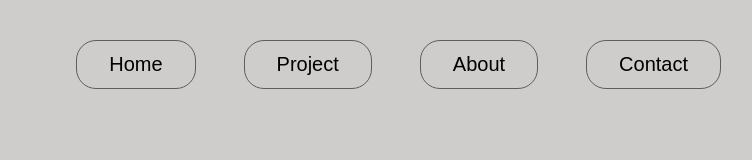
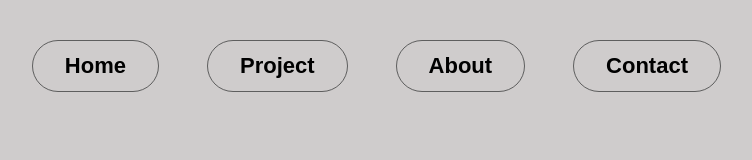
Before and after one commit to Rocky-2003/Portfolio-rockymor, a website: page index.html in a window 1280 px wide. Shown: the whole page, without its empty margins (455-1207 px from the left). Drawn offline with Linux system fonts and the light colour scheme.

Commit message:
menu complete

```diff
--- a/index.html
+++ b/index.html
@@ -12,10 +12,10 @@
       <section class="menu">
         <nav>
           <ul class="menu-list">
-            <li class="menu-item"><a href="#">Home</a></li>
-            <li class="menu-item"><a href="#">Project</a></li>
-            <li class="menu-item"><a href="#">About</a></li>
-            <li class="menu-item"><a href="#">Contact</a></li>
+            <li class="menu-item"> <a href="">Home</a></li>
+            <li class="menu-item"> <a href="">Project</a></li>
+            <li class="menu-item"> <a href="">About</a></li>
+            <li class="menu-item"> <a href="">Contact</a></li>
           </ul>
         </nav>
       </section>
--- a/package.json
+++ b/package.json
@@ -2,9 +2,9 @@
   "name": "p1",
   "version": "1.0.0",
   "description": "",
-  "main": "script.js",
+  "default": "index.html",
   "scripts": {
-    "test": "echo \"Error: no test specified\" && exit 1"
+    "start": "parcel index.html"
   },
   "author": "",
   "license": "ISC"
--- a/style.css
+++ b/style.css
@@ -36,20 +36,51 @@ a {
   width: 100%;
   display: flex;
   align-items: center;
+  position: relative;
 }
 
 .menu-item {
   margin: 0 3vh;
   padding: 1.5vh 4vh;
   border: 1px solid rgb(94, 94, 94);
-  border-radius: 20px;
-  font-size: 20px;
+  border-radius: 30px;
+  font-size: 22px;
+  font-weight: bold;
   color: black;
+  position: relative;
+  overflow: hidden;
+
 }
+
 .menu-item a{
   color: black;
 }
-.menu-item a:active
-{
- color: black;
+
+
+.menu-item::after{
+  content: "";
+  height: 100%;
+  width: 100%;
+  position: absolute;
+  left: 0;
+  bottom: -100%;
+  border-radius: 50%;
+  transition: all ease 0.5s;
+  background-color: black;
+  z-index: 1;
 }
+
+.menu-item:hover::after{
+  bottom: 0;
+  border-radius: 0%;
+  color: white;
+
+}
+
+
+
+.menu-list li:hover  a{
+ color: white;
+ position: relative;
+ z-index: 9;
+}
```
